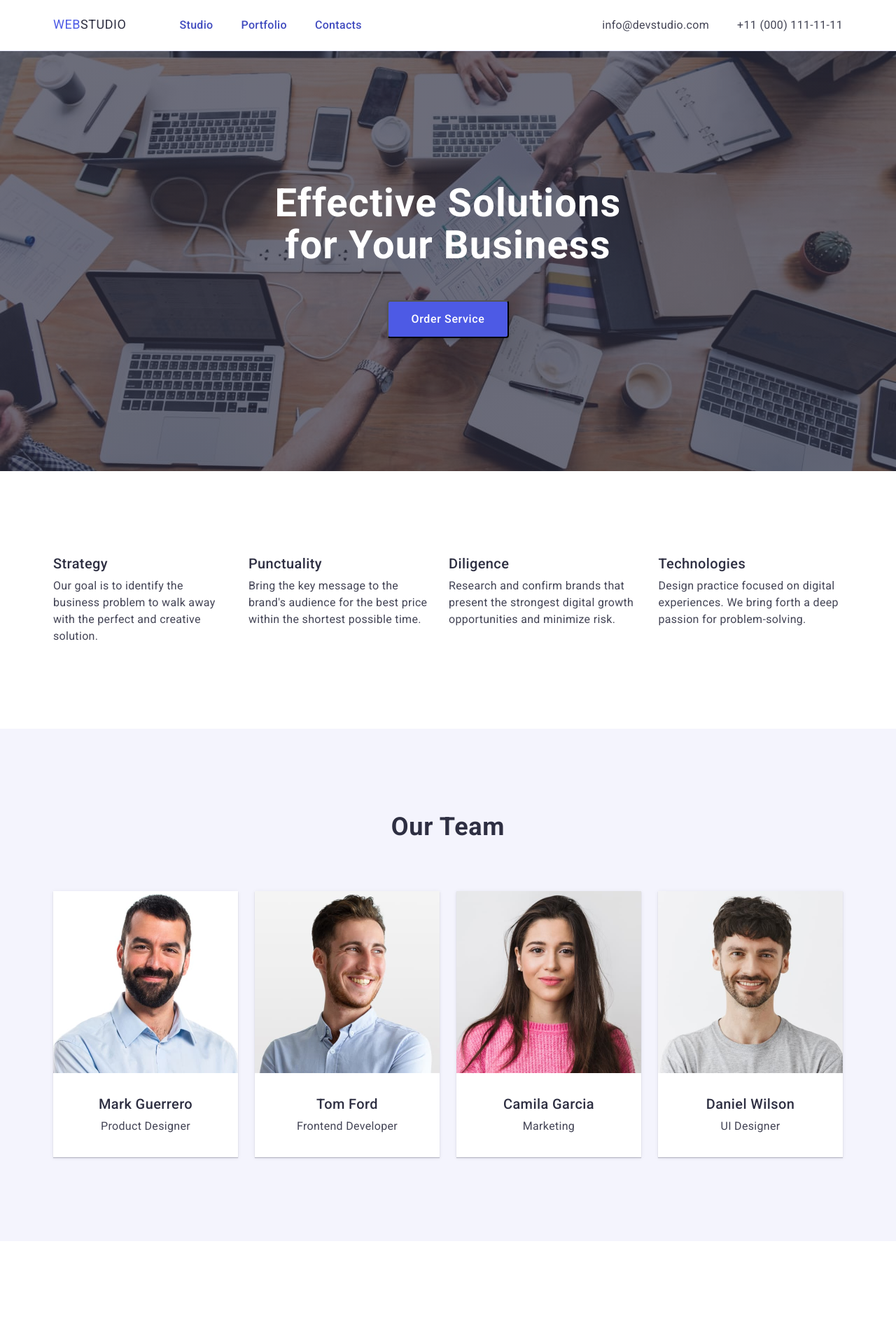
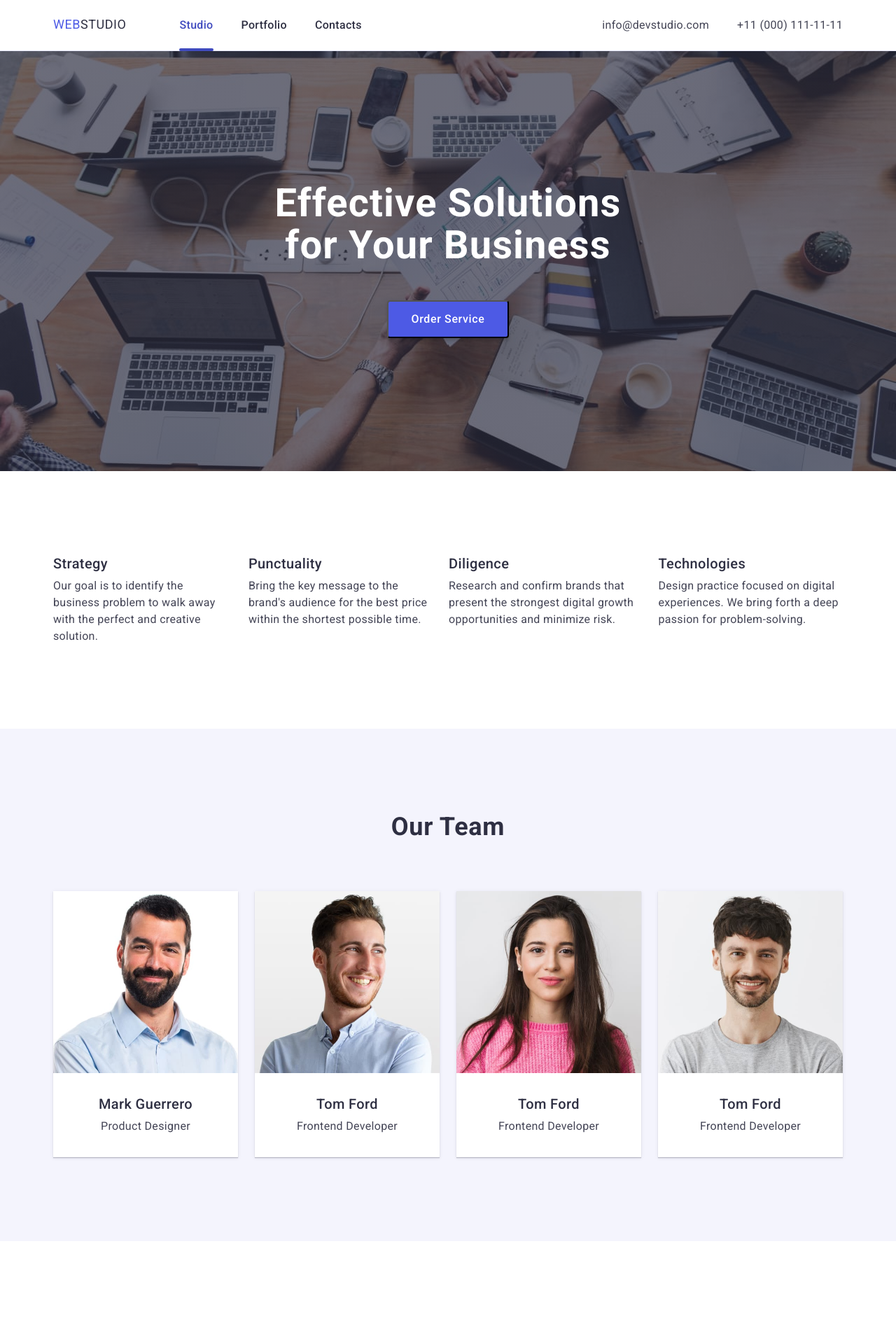
Before and after one commit to Olena2583/goit-markup-hw-04, a plain HTML site: page index.html in a window 1280 px wide. Shown: the top 1890 px of the page at 70% size. Drawn offline with nearby package versions, Linux system fonts and the light colour scheme.

Commit message:
add css header

```diff
--- a/css/styles.css
+++ b/css/styles.css
@@ -65,14 +65,19 @@ main {
 }
 /* hover-focus */
 
-.list-link:hover,
-.list-link:focus {
+.contacts-link:hover,
+.contacts-link:focus,
+.nav-link:hover,
+.nav-link:focus,
+.nav-link.current {
   color: #404bbf;
 }
 
 /* header */
 .header {
   border-bottom: 1px solid var(--cornflower);
+  box-shadow: 0 1px 6px 0 rgba(46, 47, 66, 0.08),
+    0 1px 1px 0 rgba(46, 47, 66, 0.16), 0 2px 1px 0 rgba(46, 47, 66, 0.08);
 }
 
 .header-container {
@@ -114,7 +119,21 @@ main {
   font-size: 16px;
   line-height: 1.5;
   letter-spacing: 0.02em;
-  color: #404bbf;
+  color: #2e2f42;
+  transition: color 250ms cubic-bezier(0.4, 0, 0.2, 1);
+}
+.nav-link.current {
+  position: relative;
+}
+.nav-link.current::after {
+  content: "";
+  width: 100%;
+  height: 4px;
+  position: absolute;
+  bottom: -1px;
+  left: 0;
+  background-color: #404bbf;
+  border-radius: 2px;
 }
 
 .address {
@@ -128,11 +147,12 @@ main {
   gap: 40px;
 }
 
-.list-link {
+.contacts-link {
   display: block;
   color: #434455;
   letter-spacing: 0.02em;
   padding: 24px 0;
+  transition: color 250ms cubic-bezier(0.4, 0, 0.2, 1);
 }
 
 /* hero image */
@@ -248,19 +268,22 @@ main {
   background: #fff;
 }
 
+.surname-team {
+  padding-bottom: 32px;
+  padding-top: 32px;
+}
+
 .subject-team {
   font-weight: 500;
   font-size: 20px;
   line-height: 1.2;
   letter-spacing: 0.02em;
-  padding-top: 32px;
   color: var(--navy-blue);
   text-align: center;
 }
 .text-team {
   letter-spacing: 0.02em;
   padding-top: 8px;
-  padding-bottom: 32px;
   text-align: center;
 }
 
--- a/index.html
+++ b/index.html
@@ -35,7 +35,7 @@
             >
             <ul class="nov-list">
               <li class="nov-item">
-                <a class="nav-link" href="./index.html">Studio</a>
+                <a class="nav-link current" href="./index.html">Studio</a>
               </li>
               <li class="nov-item">
                 <a class="nav-link" href="">Portfolio</a>
@@ -46,12 +46,12 @@
           <address class="address">
             <ul class="address-list">
               <li class="address-items">
-                <a class="list-link" href="mailto:info@devstudio.com"
+                <a class="contacts-link" href="mailto:info@devstudio.com"
                   >info@devstudio.com</a
                 >
               </li>
               <li class="address-items">
-                <a class="list-link" href="tel:+110001111111"
+                <a class="contacts-link" href="tel:+110001111111"
                   >+11 (000) 111-11-11</a
                 >
               </li>
@@ -122,8 +122,11 @@
                     width="264"
                     height="260"
                   />
-                  <h3 class="subject-team">Mark Guerrero</h3>
-                  <p class="text-team">Product Designer</p>
+
+                  <div class="surname-team">
+                    <h3 class="subject-team">Mark Guerrero</h3>
+                    <p class="text-team">Product Designer</p>
+                  </div>
                 </li>
                 <li class="item-team">
                   <img
@@ -132,8 +135,10 @@
                     width="264"
                     height="260"
                   />
-                  <h3 class="subject-team">Tom Ford</h3>
-                  <p class="text-team">Frontend Developer</p>
+                  <div class="surname-team">
+                    <h3 class="subject-team">Tom Ford</h3>
+                    <p class="text-team">Frontend Developer</p>
+                  </div>
                 </li>
                 <li class="item-team">
                   <img
@@ -142,8 +147,10 @@
                     width="264"
                     height="260"
                   />
-                  <h3 class="subject-team">Camila Garcia</h3>
-                  <p class="text-team">Marketing</p>
+                  <div class="surname-team">
+                    <h3 class="subject-team">Tom Ford</h3>
+                    <p class="text-team">Frontend Developer</p>
+                  </div>
                 </li>
                 <li class="item-team">
                   <img
@@ -152,8 +159,10 @@
                     width="264"
                     height="260"
                   />
-                  <h3 class="subject-team">Daniel Wilson</h3>
-                  <p class="text-team">UI Designer</p>
+                  <div class="surname-team">
+                    <h3 class="subject-team">Tom Ford</h3>
+                    <p class="text-team">Frontend Developer</p>
+                  </div>
                 </li>
               </ul>
             </div>
```
